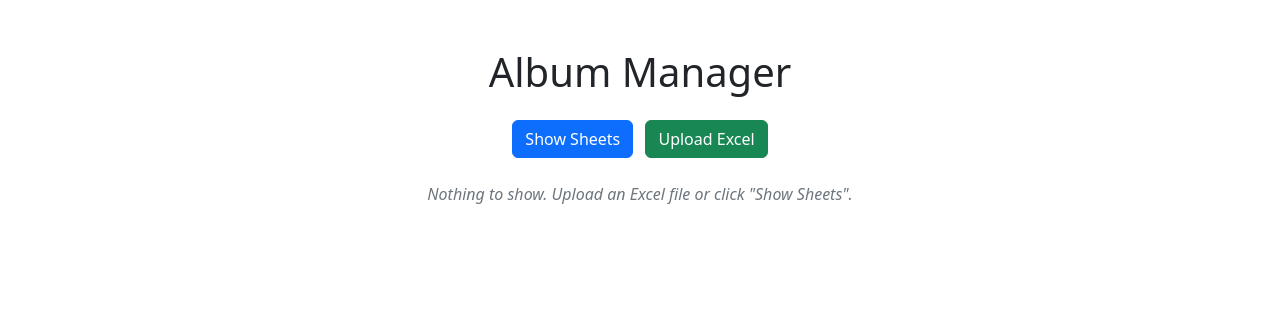
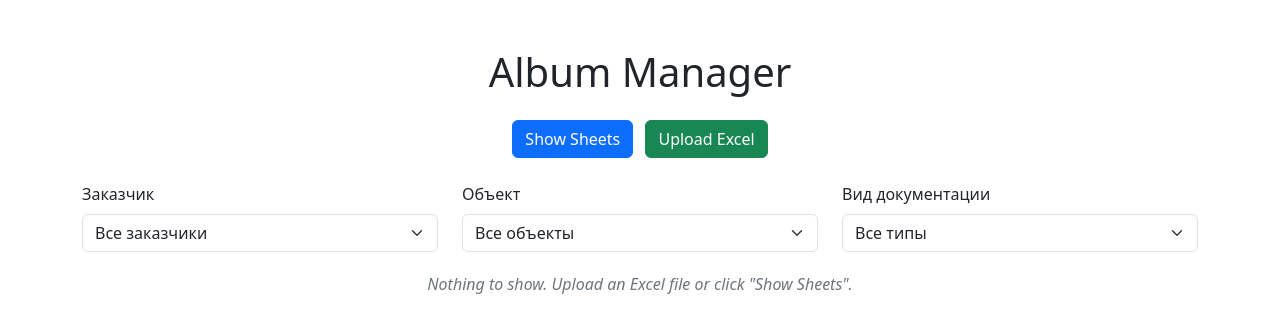
Before and after one commit to MikhailKlidzhan/xlimport-app, a Django app: page / in a window 1280 px wide. Shown: the top 333 px of the page. Run offline with Django 4.2, Linux system fonts and the light colour scheme; data that the repository does not hold is empty.

Commit message:
add filtering fileds on index.html

```diff
--- a/xlimport/xlimportapp/templates/xlimportapp/index.html
+++ b/xlimport/xlimportapp/templates/xlimportapp/index.html
@@ -19,6 +19,30 @@
         <div class="text-center mb-4">
             <button id="show-data" class="btn btn-primary me-2">Show Sheets</button>
             <button id="upload-excel" class="btn btn-success">Upload Excel</button>
+        </div>
+
+        <div class="row mb-3">
+            <div class="col-md-4">
+                <label for="filter-customer" class="form-label">Заказчик</label>
+                <select class="form-select" id="filter-customer">
+                    <option value="">Все заказчики</option>
+                </select>
+            </div>
+            <div class="col-md-4">
+                <label for="filter-site-object" class="form-label">Объект</label>
+                <select class="form-select" id="filter-site-object">
+                    <option value="">Все объекты</option>
+                </select>
+            </div>
+            <div class="col-md-4">
+                <label for="filter-doc-type" class="form-label">Вид документации</label>
+                <select class="form-select" id="filter-doc-type">
+                    <option value="">Все типы</option>
+                    <option value="КЖ">КЖ</option>
+                    <option value="КМ">КМ</option>
+                    <option value="АР">АР</option>
+                </select>
+            </div>
         </div>
 
         <div class="table-container">
```
